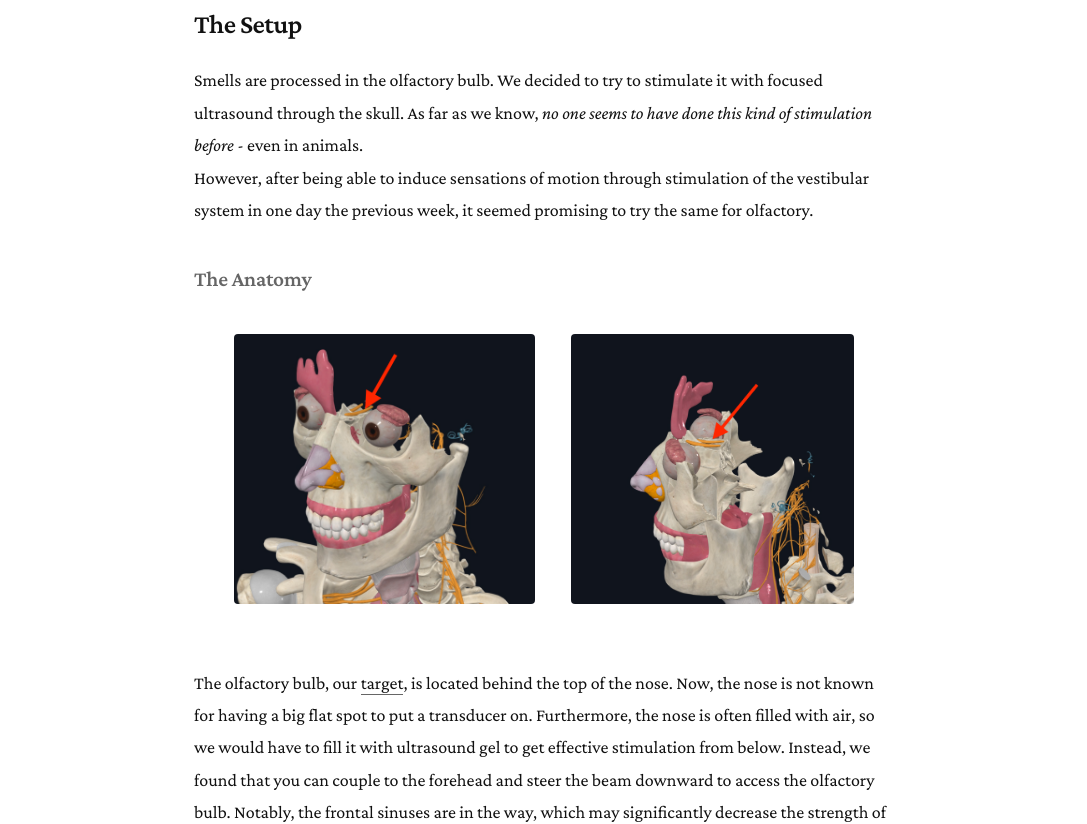
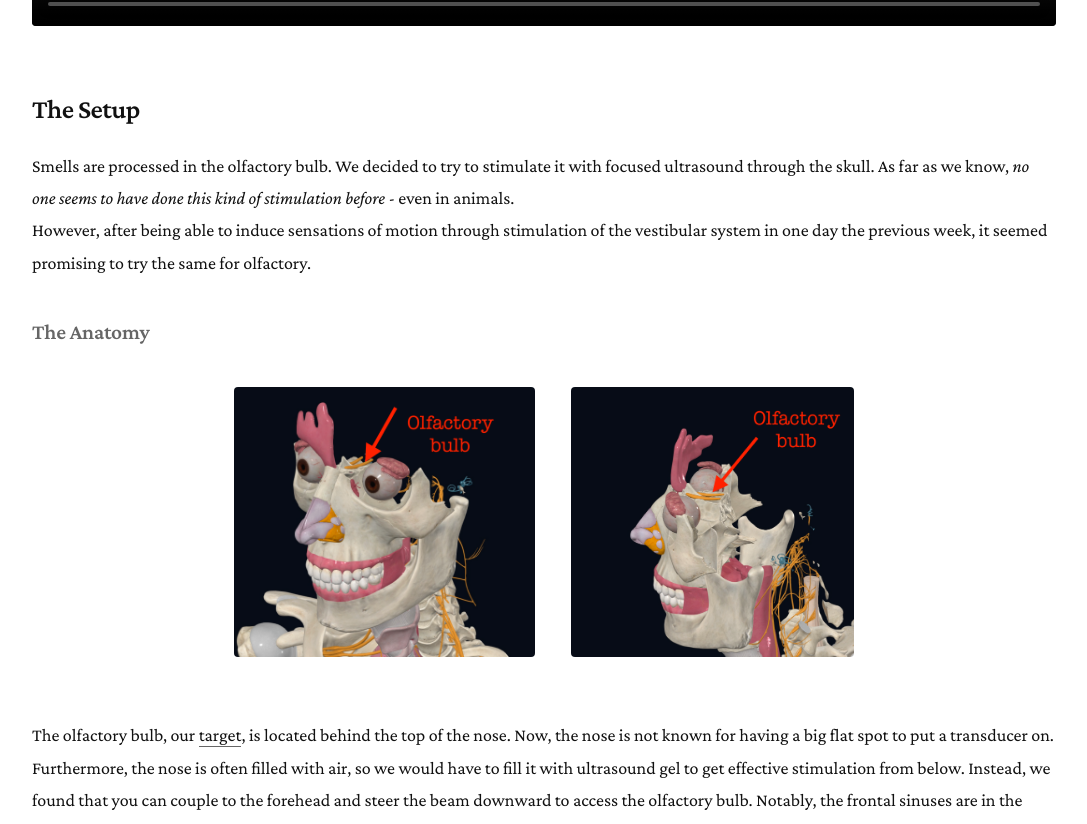
Before and after one commit to ennucore/writetobrain, a Next.js app: page /olfactory in a window 1280 px wide. Shown: the part 1234-2058 px from the top of the page, without its empty margins (96-1183 px from the left). Built offline with nearby package versions, Linux system fonts and the light colour scheme; grey boxes are pictures that could not be loaded.

Commit message:
adaptivity, images

```diff
--- a/app/layout.js
+++ b/app/layout.js
@@ -14,7 +14,7 @@
         <link href="https://fonts.googleapis.com/css2?family=Crimson+Pro:ital,wght@0,400;0,600;1,400&display=swap" rel="stylesheet" />
       </head>
       <body>
-        <main className="container" style={{ padding: '0' }}>
+        <main className="container" style={{ padding: '0', maxWidth: '80vw' }}>
           {children}
         </main>
       </body>
--- a/app/olfactory/content.mdx
+++ b/app/olfactory/content.mdx
@@ -25,10 +25,10 @@
 
 <div className="flex gap-12 justify-center my-8 items-center">
     <div>
-        <img src="/images/image7.png" alt="Anatomy 1" className="h-64 w-auto rounded-lg" style={{ height: '15rem' }} />
+        <img src="/images/image7.png" alt="Anatomy 1" className="h-64 w-auto rounded-lg" style={{ maxHeight: '15rem', maxWidth: '35vw' }} />
     </div>
     <div>
-        <img src="/images/image2.png" alt="Anatomy 2" className="h-64 w-auto rounded-lg" style={{ height: '15rem', marginLeft: '2rem' }} />
+        <img src="/images/image2.png" alt="Anatomy 2" className="h-64 w-auto rounded-lg" style={{ maxHeight: '15rem', maxWidth: '35vw', marginLeft: '2rem' }} />
     </div>
 </div>
 
```
Also changed, not shown: public/images/image2.png, public/images/image7.png.
